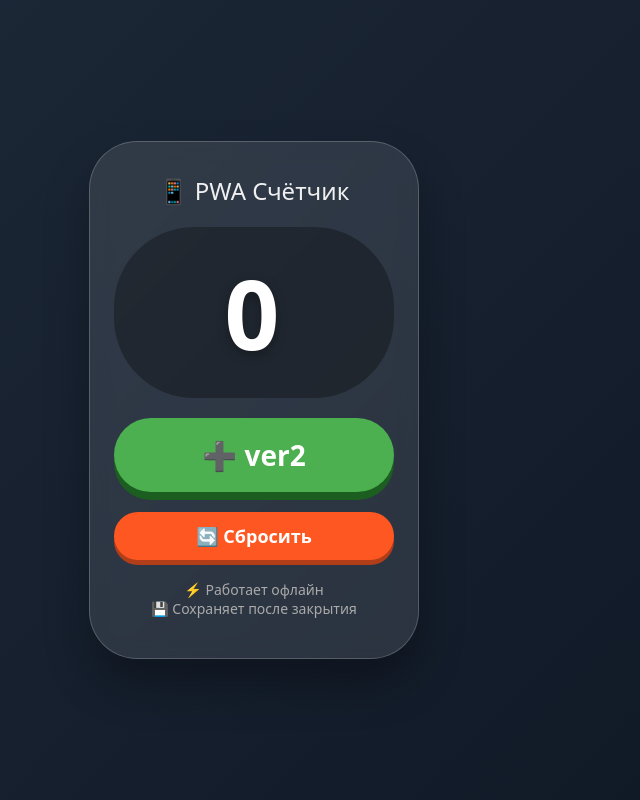
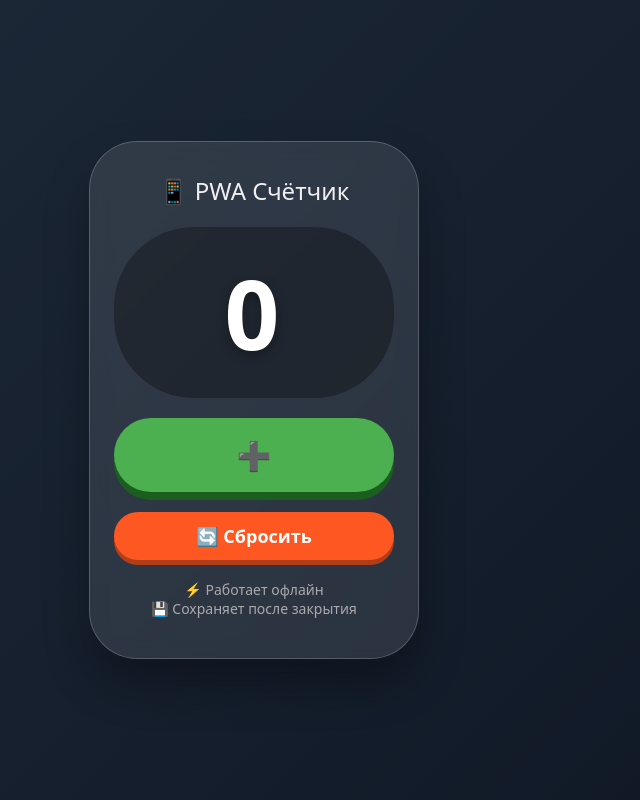
Before and after one commit to YLapenko/Simple-Counter-Button, a plain HTML site: page index.html in a window 1280 px wide. Shown: the whole page, without its empty margins (386-1026 px from the left). Drawn offline with Linux system fonts and the light colour scheme.

Commit message:
Update index.html

```diff
--- a/index.html
+++ b/index.html
@@ -3,7 +3,7 @@
 <head>
     <meta charset="UTF-8">
     <meta name="viewport" content="width=device-width, initial-scale=1.0, viewport-fit=cover">
-    <title>Счётчик нажатий PWA</title>
+    <title>Счётчик нажатий PWA ver2</title>
     <link rel="manifest" href="manifest.json">
     <meta name="theme-color" content="#4CAF50">
     <style>
@@ -99,7 +99,7 @@
     <div class="card">
         <h1>📱 PWA Счётчик</h1>
         <div class="counter" id="counterDisplay">0</div>
-        <button id="incrementBtn">➕ ver2</button>
+        <button id="incrementBtn">➕</button>
         <button id="resetBtn" class="reset-btn">🔄 Сбросить</button>
         <div class="sub">
             ⚡ Работает офлайн<br>
```
